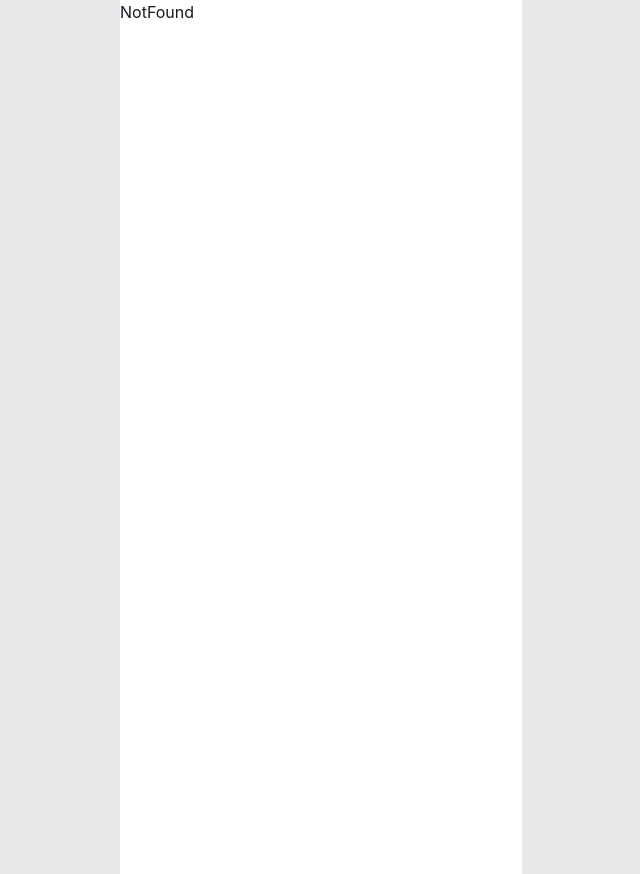
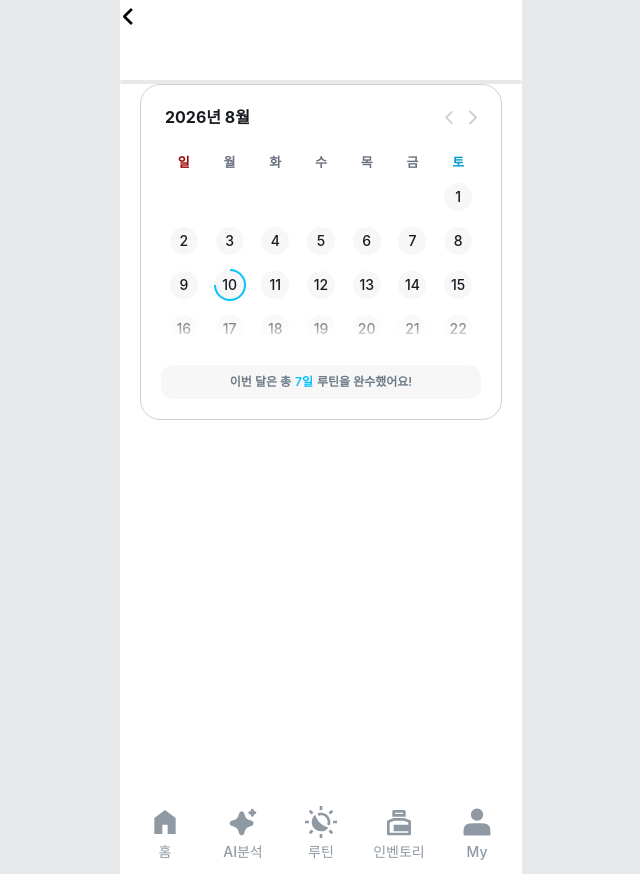
Before and after one commit to likelion-apex/FE, a React (Vite) app: page /MyRoutinePage in a window 1280 px wide. Shown: the whole page, without its empty margins (319-959 px from the left). Built offline with nearby package versions, Linux system fonts and the light colour scheme; a web font is replaced by a local one.

Commit message:
[Feat] 루틴 페이지 캘린더 구현

```diff
--- a/package.json
+++ b/package.json
@@ -13,6 +13,7 @@
     "axios": "^1.19.0",
     "framer-motion": "^13.0.0",
     "react": "^19.2.8",
+    "react-calendar": "^6.0.1",
     "react-dom": "^19.2.8",
     "react-router-dom": "^7.18.2",
     "zustand": "^5.0.14"
--- a/src/App.jsx
+++ b/src/App.jsx
@@ -13,6 +13,7 @@ import SkinConcern from "./pages/Onboarding/SkinConcern";
 import UsingSkincare from "./pages/Onboarding/UsingSkincare";
 import Nickname from "./pages/Onboarding/Nickname";
 import Main from "./pages/Main";
+import MyRoutinePage from "./pages/MyRoutine/MyRoutinePage";
 
 function App() {
   return (
@@ -44,6 +45,7 @@ function App() {
                 path="/RoutineAnalysis/OptimizedRoutine"
                 element={<OptimizedRoutine />}
               />
+              <Route path="/MyRoutinePage" element={<MyRoutinePage />} />
             </Route>
 
             <Route path="*" element={<NotFound />} />
--- /dev/null
+++ b/src/components/MyRoutine/MyCalendar.jsx
@@ -0,0 +1,156 @@
+import React, { useState } from "react";
+import more_arrow from "../../assets/routine-analyze/more_arrow.svg";
+
+const MyCalendar = () => {
+  // 오늘 날짜 기준 이번달 정보 자동 계산
+  const today = new Date();
+  const year = today.getFullYear();
+  // 0부터 시작함 (0 = 1월)
+  const month = today.getMonth();
+  const date = today.getDate();
+
+  // 이번 달 1일 요일 계산
+  const firstDayOfMonth = new Date(year, month, 1).getDay();
+
+  // 이번 달이 총 며칠인지 계산
+  const daysInMonth = new Date(year, month + 1, 0).getDate();
+
+  // 루틴 완료한 날짜(백엔드가 보내줌(마이데이터))
+  const completedDays = [2, 3, 4, 5, 6, 7, 8];
+
+  // 진행도 변수 (퍼센트)
+  const totalSteps = 4;
+  const currentStep = 3;
+  const progressPercentage = (currentStep / totalSteps) * 100;
+
+  // 요일 배열
+  const weekDays = [
+    { day: "일", color: "text-red-70" },
+    { day: "월", color: "text-gray-500" },
+    { day: "화", color: "text-gray-500" },
+    { day: "수", color: "text-gray-500" },
+    { day: "목", color: "text-gray-500" },
+    { day: "금", color: "text-gray-500" },
+    { day: "토", color: "text-blue-60" },
+  ];
+
+  return (
+    <div className="mx-auto w-[362px] rounded-[20px] border border-gray-20 bg-white p-5">
+      <div className="mb-6 flex items-center justify-between px-1">
+        <h2 className="text-[16px] font-bold text-black">
+          {year}년 {month + 1}월
+        </h2>
+        <div className="flex gap-4 text-gray-20">
+          <button className="hover:text-black cursor-pointer">
+            <svg
+              width="8"
+              height="13"
+              viewBox="0 0 8 14"
+              fill="none"
+              xmlns="http://www.w3.org/2000/svg"
+            >
+              <path
+                d="M7 13L1 7L7 1"
+                stroke="currentColor"
+                strokeWidth="2"
+                strokeLinecap="round"
+                strokeLinejoin="round"
+              />
+            </svg>
+          </button>
+          <button className="hover:text-black cursor-pointer">
+            <svg
+              width="8"
+              height="14"
+              viewBox="0 0 8 13"
+              fill="none"
+              xmlns="http://www.w3.org/2000/svg"
+            >
+              <path
+                d="M1 13L7 7L1 1"
+                stroke="currentColor"
+                strokeWidth="2"
+                strokeLinecap="round"
+                strokeLinejoin="round"
+              />
+            </svg>
+          </button>
+        </div>
+      </div>
+
+      <div className="mb-2 grid grid-cols-7 place-items-center">
+        {weekDays.map((item, idx) => (
+          <div key={idx} className={`text-[13px] font-bold ${item.color}`}>
+            {item.day}
+          </div>
+        ))}
+      </div>
+
+      {/* 스크롤 영역 & 하단 페이드 아웃 (Fade-out) 효과 */}
+      <div className="relative">
+        {/* 스크롤되는 달력 그리드 영역 */}
+        <div className="h-[160px] overflow-y-auto pb-8 no-scrollbar">
+          <div className="grid grid-cols-7 place-items-center gap-y-3">
+            {/* 시작일 이전 빈 칸 */}
+            {Array.from({ length: firstDayOfMonth }).map((_, idx) => (
+              <div key={`empty-${idx}`} className="size-[28px]" />
+            ))}
+
+            {/* 실제 날짜 렌더링 */}
+            {/* [5-2] 실제 1일부터 마지막 날까지 렌더링 */}
+            {Array.from({ length: daysInMonth }).map((_, idx) => {
+              const dayNum = idx + 1;
+
+              //진행도 테두리가 있는 원 (오늘))
+              if (dayNum === date) {
+                return (
+                  // 바깥쪽 래퍼 (크기 32px) : 그리드의 칸 틀어짐을 막고 테두리 두께를 만듭니다.
+                  <div
+                    key={dayNum}
+                    className="relative flex size-[32px] items-center justify-center rounded-full"
+                    style={{
+                      // conic-gradient: 진행률만큼 색 채우기
+                      background: `conic-gradient(#03c1fb ${progressPercentage}%, #f7f7f8 ${progressPercentage}%)`,
+                    }}
+                  >
+                    {/* 안쪽 원 : 바깥쪽 그라데이션이 테두리로 보이도록 하기 */}
+                    <div className="flex size-[28px] items-center justify-center rounded-full bg-gray-05 text-[14px] font-medium text-black">
+                      {dayNum}
+                    </div>
+                  </div>
+                );
+              }
+
+              //진행률이 반영되지 않는 일반 원
+              return (
+                // 여기도 바깥쪽 크기는 32px로 똑같이 맞춰줍니다. (정렬 유지)
+                <div
+                  key={dayNum}
+                  className="flex size-[32px] items-center justify-center"
+                >
+                  <div className="flex size-[28px] items-center justify-center rounded-full bg-gray-05 text-[14px] font-medium text-black">
+                    {dayNum}
+                  </div>
+                </div>
+              );
+            })}
+          </div>
+        </div>
+
+        {/* 하단 페이드아웃 */}
+        {/* absolute를 써서 달력 스크롤 영역 위로 띄웁니다.
+            pointer-events-none을 줘서 스크롤을 방해하지 않게 합니다.
+            bg-gradient-to-t : 밑에서 위로(하단 흰색 -> 상단 투명) 스르륵 사라지는 효과 반영 */}
+        <div className="pointer-events-none absolute bottom-0 left-0 h-8 w-full bg-gradient-to-t from-white to-transparent" />
+      </div>
+
+      <div className="mt-6 flex w-full items-center justify-center rounded-xl bg-gray-05 py-2 text-[12px] text-gray-50 font-semibold">
+        이번 달은 총{" "}
+        <span className="mx-1 text-blue-50">{completedDays.length}일</span>{" "}
+        루틴을 완수했어요!
+      </div>
+    </div>
+  );
+};
+
+export default MyCalendar;
--- /dev/null
+++ b/src/pages/MyRoutine/MyRoutinePage.jsx
@@ -0,0 +1,7 @@
+import MyCalendar from "../../components/MyRoutine/MyCalendar";
+
+const MyRoutinePage = () => {
+  return <MyCalendar />;
+};
+
+export default MyRoutinePage;
```
Also changed, not shown: 1 other file (tests, documents, lock files or other folders).
